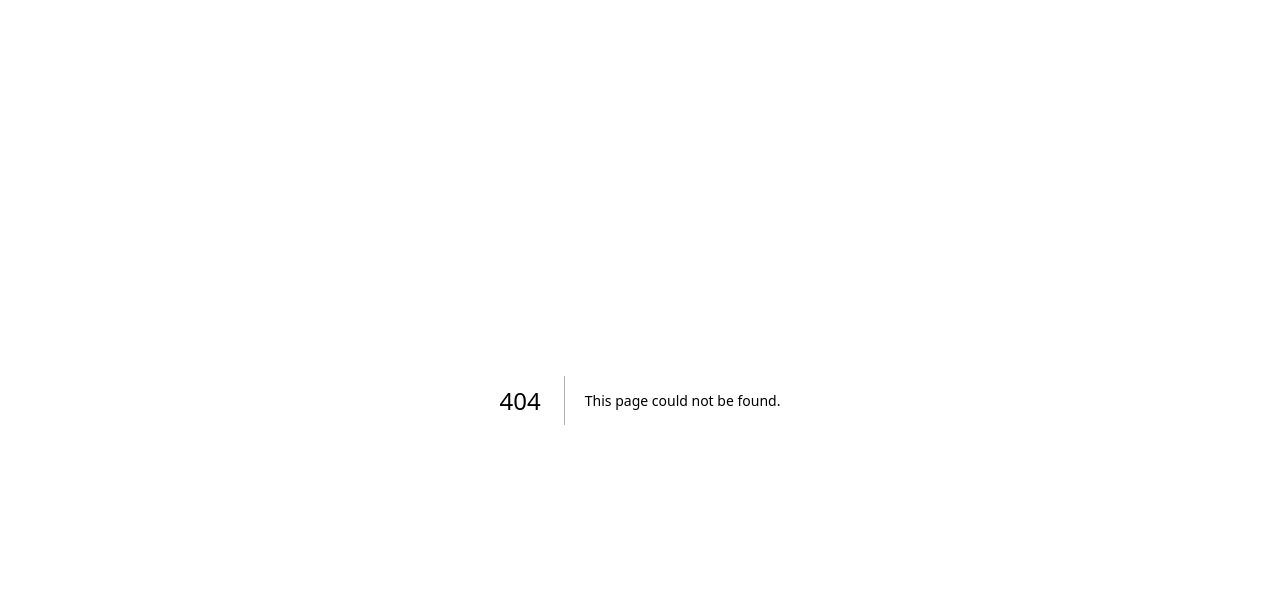
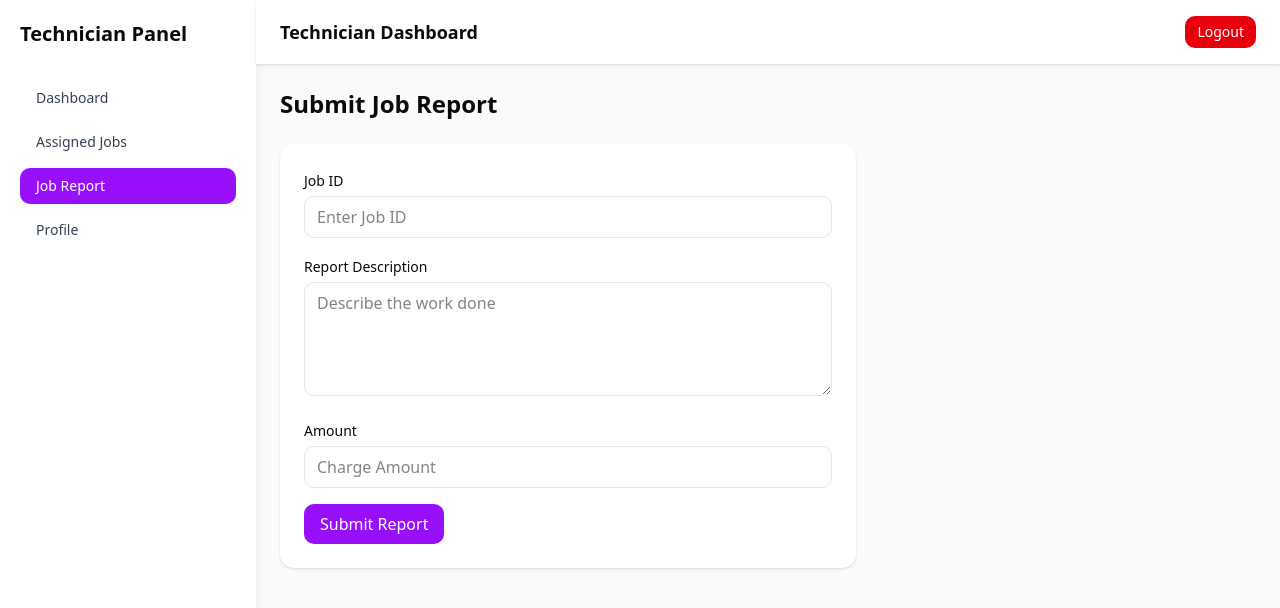
Before and after one commit to dhanjibharwad/Managestore, a Next.js app: page /technician/job-report in a window 1280 px wide. Before the commit this address had no page. Shown: the top 608 px of the page. Built offline with nearby package versions, Linux system fonts and the light colour scheme.

Commit message:
technician panel system

```diff
--- /dev/null
+++ b/app/api/technician/assigned-jobs/route.ts
@@ -0,0 +1,12 @@
+// app/api/technician/assigned-jobs/route.ts
+import { NextResponse } from "next/server";
+
+export async function GET() {
+  // Fetch technician-specific jobs from DB
+  const jobs = [
+    { id: 1, job: "AC Repair", customer: "Ritu", status: "In Progress" },
+    { id: 2, job: "Fridge Repair", customer: "Mohan", status: "Pending" },
+  ];
+
+  return NextResponse.json(jobs);
+}
--- /dev/null
+++ b/app/api/technician/job-report/route.ts
@@ -0,0 +1,15 @@
+// app/api/technician/job-report/route.ts
+import { NextResponse } from "next/server";
+
+export async function POST(req: Request) {
+  const body = await req.json();
+
+  const { jobId, description, amount } = body;
+
+  // Save report to DB here…
+
+  return NextResponse.json(
+    { message: "Report submitted", jobId, description, amount },
+    { status: 201 }
+  );
+}
--- /dev/null
+++ b/app/technician/assigned-jobs/page.tsx
@@ -0,0 +1,22 @@
+// app/(technician)/assigned-jobs/page.tsx
+import TechnicianJobCard from "@/components/technician/TechnicianJobCard";
+
+export default function AssignedJobsPage() {
+  const jobs = [
+    { title: "AC Service", customer: "Ritika", status: "In Progress", date: "Nov 22" },
+    { title: "Water Purifier Repair", customer: "Anand", status: "Pending", date: "Nov 23" },
+    { title: "Washing Machine Check", customer: "Karan", status: "Pending", date: "Nov 24" },
+  ];
+
+  return (
+    <div>
+      <h1 className="text-2xl font-semibold mb-6">Assigned Jobs</h1>
+
+      <div className="grid sm:grid-cols-2 lg:grid-cols-3 gap-4">
+        {jobs.map((job, i) => (
+          <TechnicianJobCard key={i} job={job} />
+        ))}
+      </div>
+    </div>
+  );
+}
--- /dev/null
+++ b/app/technician/dashboard/page.tsx
@@ -0,0 +1,21 @@
+// app/(technician)/dashboard/page.tsx
+import TechnicianJobCard from "@/components/technician/TechnicianJobCard";
+
+export default function TechnicianDashboard() {
+  const assignedJobs = [
+    { title: "AC Repair", customer: "Ritu", status: "In Progress", date: "Nov 20" },
+    { title: "Fridge Service", customer: "Mohan", status: "Pending", date: "Nov 21" },
+  ];
+
+  return (
+    <div>
+      <h1 className="text-2xl font-semibold mb-6">Technician Dashboard</h1>
+
+      <div className="grid sm:grid-cols-2 lg:grid-cols-3 gap-4">
+        {assignedJobs.map((job, i) => (
+          <TechnicianJobCard key={i} job={job} />
+        ))}
+      </div>
+    </div>
+  );
+}
--- /dev/null
+++ b/app/technician/job-report/page.tsx
@@ -0,0 +1,75 @@
+// app/(technician)/job-report/page.tsx
+"use client";
+
+import { useState } from "react";
+
+export default function JobReportPage() {
+  const [loading, setLoading] = useState(false);
+
+  async function handleSubmit(e: any) {
+    e.preventDefault();
+    setLoading(true);
+
+    const res = await fetch("/api/technician/job-report", {
+      method: "POST",
+      body: JSON.stringify({
+        jobId: e.target.jobId.value,
+        description: e.target.description.value,
+        amount: e.target.amount.value,
+      }),
+    });
+
+    setLoading(false);
+    alert("Report Submitted!");
+  }
+
+  return (
+    <div>
+      <h1 className="text-2xl font-semibold mb-6">Submit Job Report</h1>
+
+      <form
+        onSubmit={handleSubmit}
+        className="bg-white shadow rounded-xl max-w-xl p-6 space-y-4"
+      >
+        <div>
+          <label className="text-sm font-medium">Job ID</label>
+          <input
+            name="jobId"
+            className="w-full border rounded-lg px-3 py-2 mt-1"
+            placeholder="Enter Job ID"
+            required
+          />
+        </div>
+
+        <div>
+          <label className="text-sm font-medium">Report Description</label>
+          <textarea
+            name="description"
+            className="w-full border rounded-lg px-3 py-2 mt-1"
+            rows={4}
+            placeholder="Describe the work done"
+            required
+          />
+        </div>
+
+        <div>
+          <label className="text-sm font-medium">Amount</label>
+          <input
+            name="amount"
+            type="number"
+            className="w-full border rounded-lg px-3 py-2 mt-1"
+            placeholder="Charge Amount"
+          />
+        </div>
+
+        <button
+          type="submit"
+          className="px-4 py-2 bg-purple-600 text-white rounded-lg"
+          disabled={loading}
+        >
+          {loading ? "Submitting..." : "Submit Report"}
+        </button>
+      </form>
+    </div>
+  );
+}
--- a/app/technician/layout.tsx
+++ b/app/technician/layout.tsx
@@ -0,0 +1,16 @@
+// app/(technician)/layout.tsx
+import TechnicianSidebar from "@/components/technician/TechnicianSidebar";
+import TechnicianHeader from "@/components/technician/TechnicianHeader";
+
+export default function TechnicianLayout({ children }: { children: React.ReactNode }) {
+  return (
+    <div className="min-h-screen flex bg-gray-50">
+      <TechnicianSidebar />
+
+      <div className="flex-1 flex flex-col">
+        <TechnicianHeader />
+        <main className="p-6">{children}</main>
+      </div>
+    </div>
+  );
+}
--- /dev/null
+++ b/app/technician/profile/page.tsx
@@ -0,0 +1,27 @@
+// app/(technician)/profile/page.tsx
+export default function TechnicianProfilePage() {
+  return (
+    <div>
+      <h1 className="text-2xl font-semibold mb-6">Profile</h1>
+
+      <div className="bg-white shadow rounded-xl p-6 max-w-xl space-y-4">
+        <div>
+          <label className="text-sm font-medium">Name</label>
+          <input className="w-full border rounded-lg px-3 py-2 mt-1" defaultValue="Arjun Mehta" />
+        </div>
+
+        <div>
+          <label className="text-sm font-medium">Email</label>
+          <input className="w-full border rounded-lg px-3 py-2 mt-1" defaultValue="arjun@example.com" />
+        </div>
+
+        <div>
+          <label className="text-sm font-medium">Phone</label>
+          <input className="w-full border rounded-lg px-3 py-2 mt-1" defaultValue="9876543210" />
+        </div>
+
+        <button className="px-4 py-2 bg-purple-600 text-white rounded-lg">Update Profile</button>
+      </div>
+    </div>
+  );
+}
--- /dev/null
+++ b/components/technician/TechnicianHeader.tsx
@@ -0,0 +1,11 @@
+export default function TechnicianHeader() {
+  return (
+    <header className="bg-white shadow px-6 py-4 flex justify-between items-center">
+      <h2 className="text-lg font-semibold">Technician Dashboard</h2>
+
+      <button className="px-3 py-1.5 bg-red-600 text-white rounded-lg text-sm">
+        Logout
+      </button>
+    </header>
+  );
+}
--- /dev/null
+++ b/components/technician/TechnicianJobCard.tsx
@@ -0,0 +1,21 @@
+interface Props {
+  job: {
+    title: string;
+    customer: string;
+    status: string;
+    date: string;
+  };
+}
+
+export default function TechnicianJobCard({ job }: Props) {
+  return (
+    <div className="bg-white rounded-xl shadow p-5">
+      <h3 className="text-lg font-semibold">{job.title}</h3>
+      <p className="text-gray-500 text-sm">Customer: {job.customer}</p>
+      <p className="text-sm mt-2">
+        Status: <span className="font-medium text-purple-600">{job.status}</span>
+      </p>
+      <p className="text-sm">Date: {job.date}</p>
+    </div>
+  );
+}
--- /dev/null
+++ b/components/technician/TechnicianSidebar.tsx
@@ -0,0 +1,38 @@
+"use client";
+
+import Link from "next/link";
+import { usePathname } from "next/navigation";
+
+const items = [
+  { label: "Dashboard", href: "/technician/dashboard" },
+  { label: "Assigned Jobs", href: "/technician/assigned-jobs" },
+  { label: "Job Report", href: "/technician/job-report" },
+  { label: "Profile", href: "/technician/profile" },
+];
+
+export default function TechnicianSidebar() {
+  const pathname = usePathname();
+
+  return (
+    <aside className="w-64 bg-white shadow-lg p-5 hidden lg:block">
+      <h2 className="text-xl font-bold mb-8">Technician Panel</h2>
+
+      <ul className="space-y-2">
+        {items.map((item) => (
+          <li key={item.href}>
+            <Link
+              href={item.href}
+              className={`block px-4 py-2 rounded-lg text-sm font-medium ${
+                pathname.startsWith(item.href)
+                  ? "bg-purple-600 text-white"
+                  : "text-gray-700 hover:bg-gray-100"
+              }`}
+            >
+              {item.label}
+            </Link>
+          </li>
+        ))}
+      </ul>
+    </aside>
+  );
+}
```
Also changed, not shown: app/api/technician/page.tsx (added).
